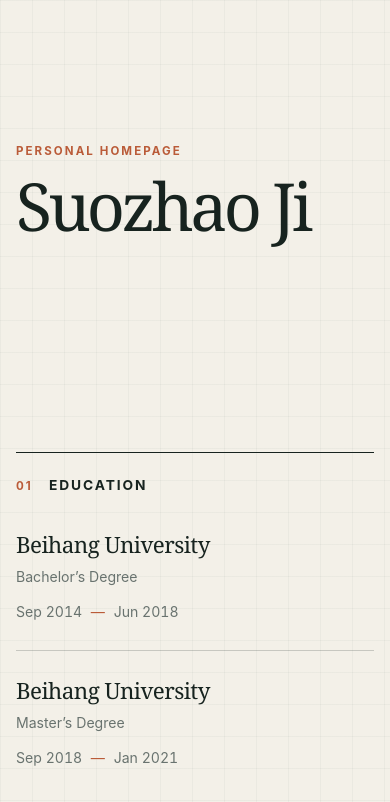
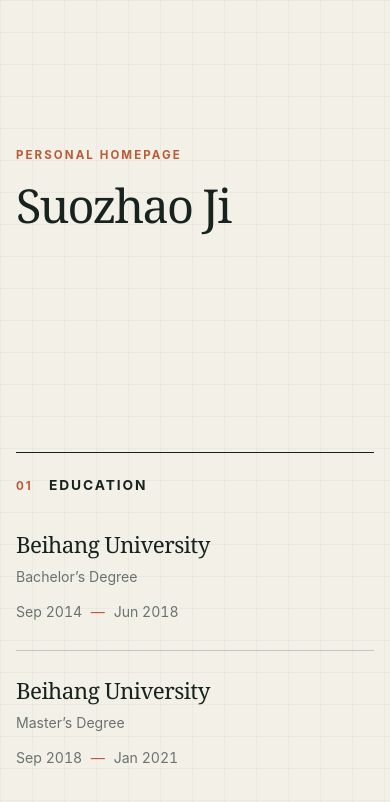
Before and after one commit to jisuozhao/jisuozhao.github.io, a website built with Vite: page index.html in a window 390 px wide. Built offline with nearby package versions, Linux system fonts and the light colour scheme.

Commit message:
style: reduce homepage title size

```diff
--- a/styles.css
+++ b/styles.css
@@ -60,10 +60,10 @@ h1 {
   max-width: 900px;
   margin: 20px 0 0;
   font-family: Georgia, "Times New Roman", serif;
-  font-size: clamp(4rem, 12vw, 9.5rem);
+  font-size: clamp(3rem, 6vw, 5rem);
   font-weight: 400;
-  letter-spacing: -0.065em;
-  line-height: 0.84;
+  letter-spacing: -0.045em;
+  line-height: 1;
 }
 
 .education {
@@ -142,8 +142,8 @@ h3 {
   }
 
   h1 {
-    font-size: clamp(3.25rem, 17vw, 5.25rem);
-    letter-spacing: -0.055em;
+    font-size: clamp(2.75rem, 12vw, 3.75rem);
+    letter-spacing: -0.04em;
   }
 
   .education {
```
